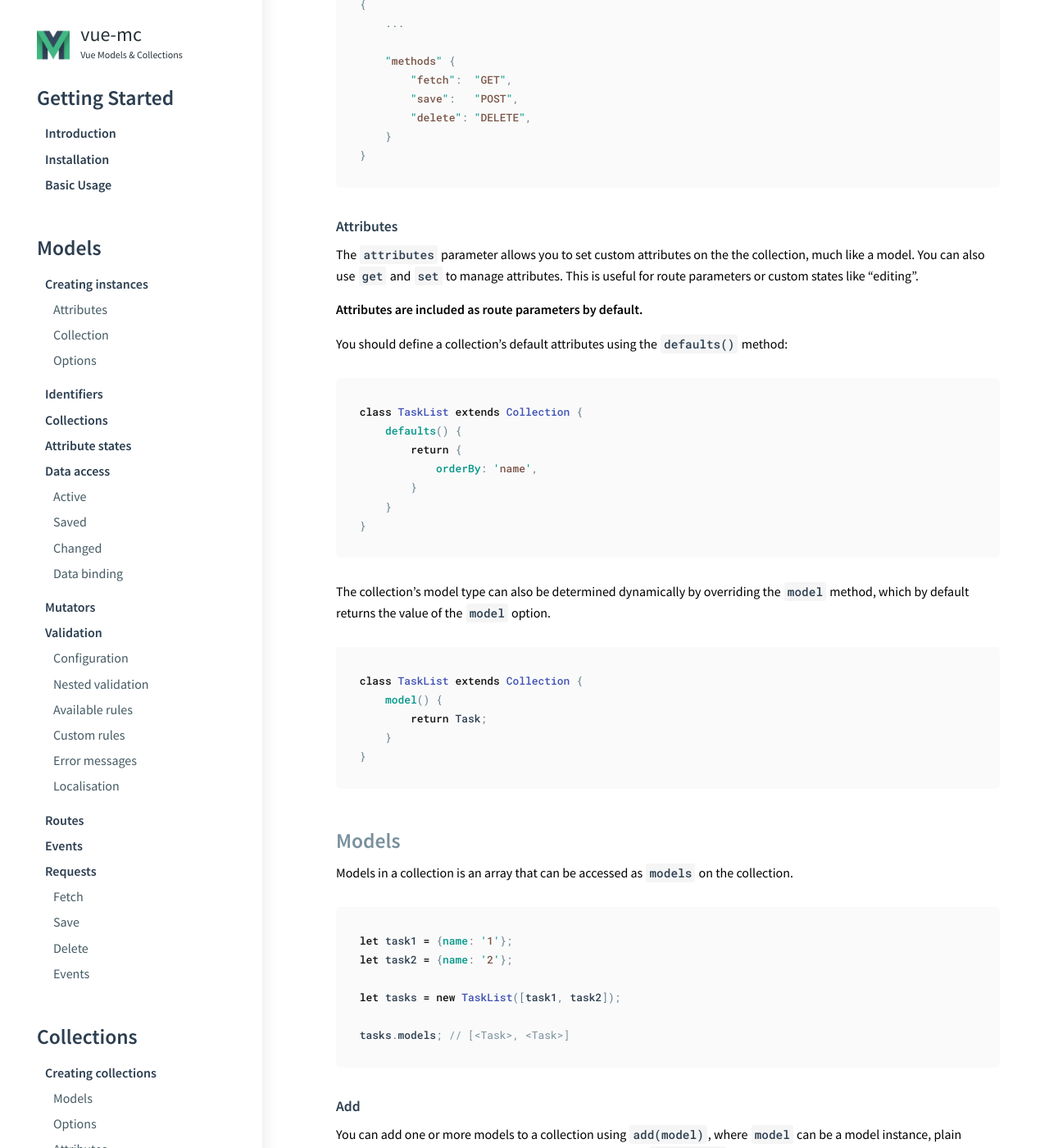
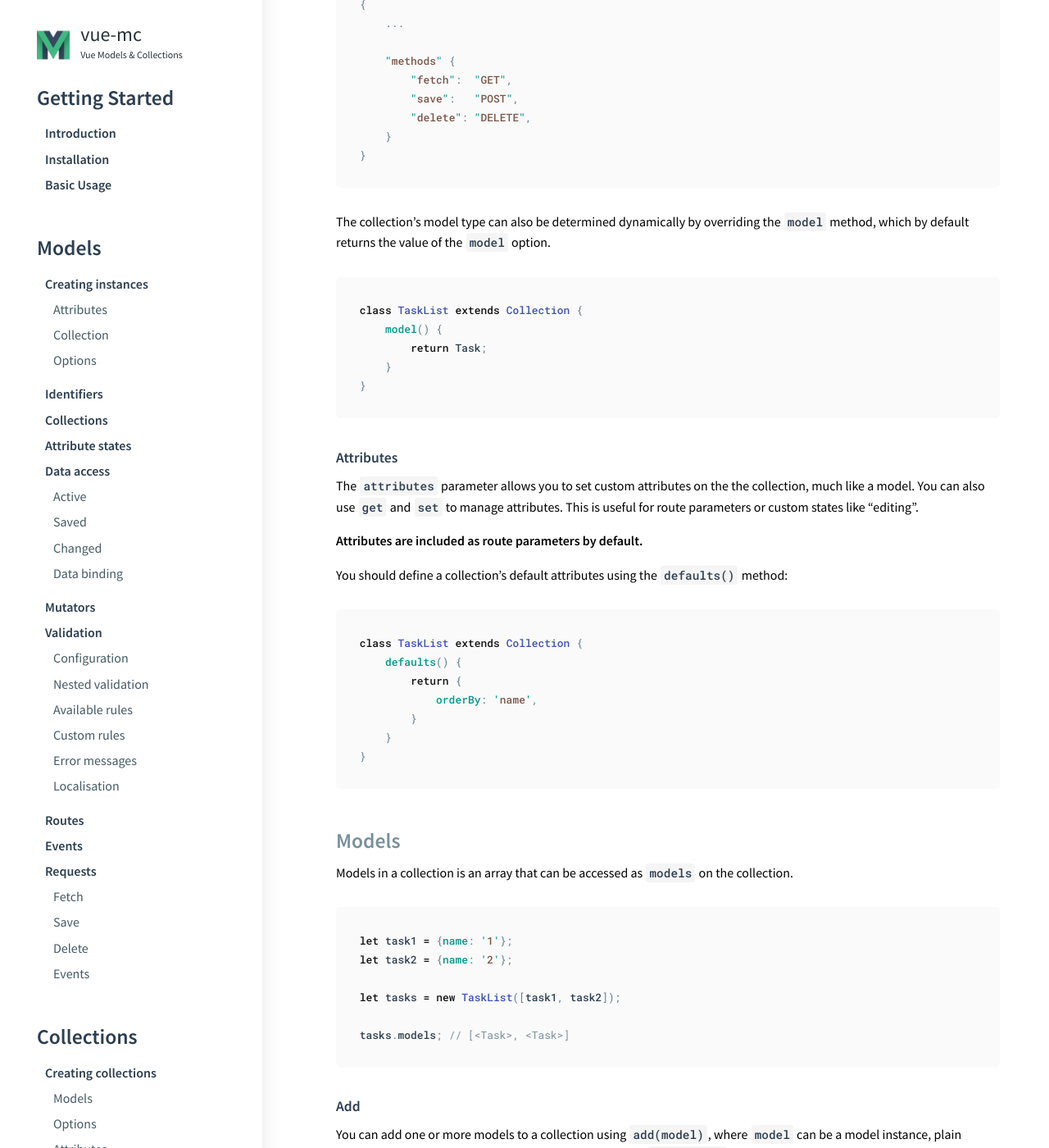
Before and after one commit to FiguredLimited/vue-mc, a Jekyll site: the page built from docs/templates/main.md, in a window 1280 px wide and 1400 px high, scrolled down 27309 px. Shown: the whole window at 82% size. Built offline with Jekyll 4.4.1, drawn with Linux system fonts in a browser that asks for light colours; part of the change alters nothing that is shown.

```diff
--- a/docs/_includes/collections.md
+++ b/docs/_includes/collections.md
@@ -64,6 +64,16 @@ class TaskList extends Collection {
 }
 {% endhighlight %}
 
+The collection's model type can also be determined dynamically by overriding the
+`model` method, which by default returns the value of the `model` option.
+
+{% highlight js %}
+class TaskList extends Collection {
+    model() {
+        return Task;
+    }
+}
+{% endhighlight %}
 
 ### Attributes {#collection-attributes}
 
@@ -86,16 +96,6 @@ class TaskList extends Collection {
 
 {% endhighlight %}
 
-The collection's model type can also be determined dynamically by overriding the
-`model` method, which by default returns the value of the `model` option.
-
-{% highlight js %}
-class TaskList extends Collection {
-    model() {
-        return Task;
-    }
-}
-{% endhighlight %}
 
 ## Models {#collection-models}
 
```
